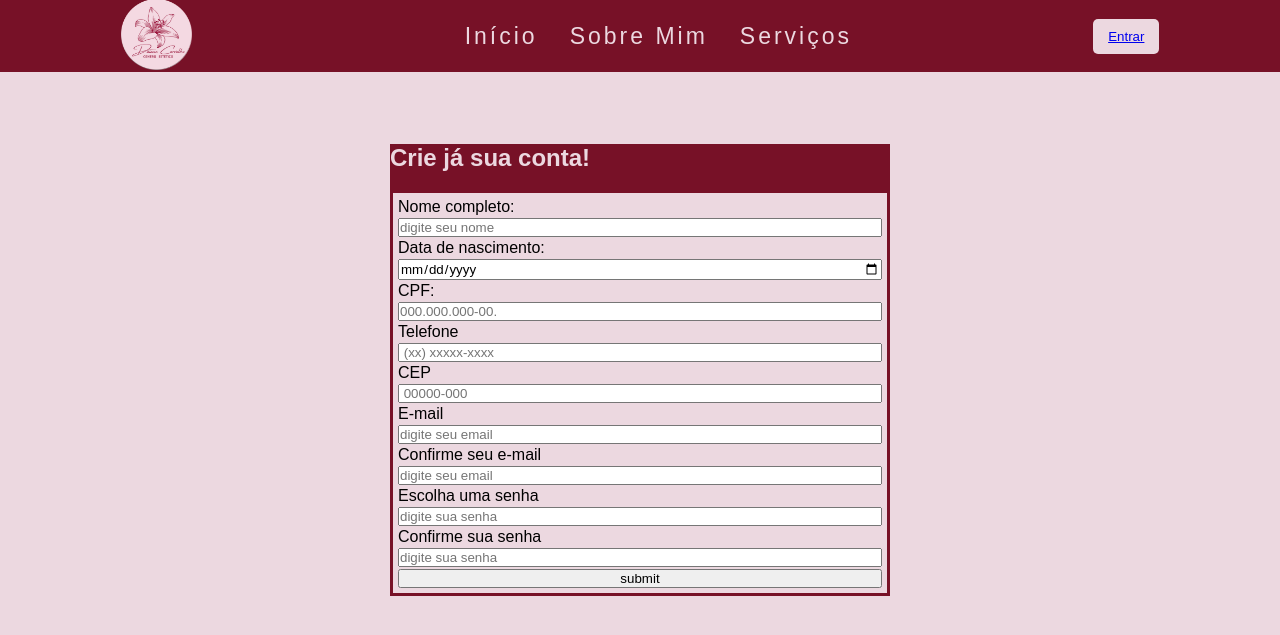
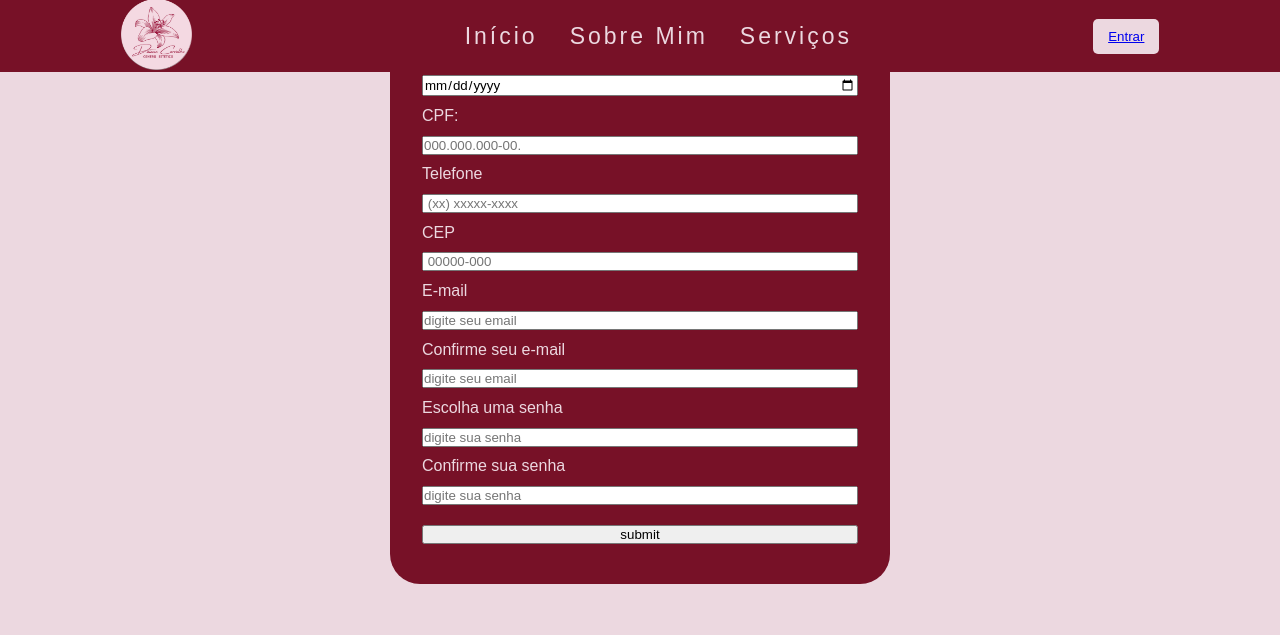
Before and after one commit to SirPablo17/ProjetoIntegrador, a PHP site: page /cadastro.html in a window 1280 px wide. Shown: the top 635 px of the page. Run offline with PHP 8.4, Linux system fonts and the light colour scheme; some web fonts are replaced.

Commit message:
implementação no cadastro padding e adicionei classes

```diff
--- a/cadastro.html
+++ b/cadastro.html
@@ -29,8 +29,9 @@
     <main>
         <div class="cadastro">
 
+
                 <h2> Crie já sua conta!</h2>
-            <form action="">
+                <form action="" class="cadastro_form">
                     <label for="nome">Nome completo:</label>
                     <input type="text" id="nome" placeholder="digite seu nome" required>
 
@@ -61,6 +62,7 @@
                     <input type="button" value="submit">
 
                 </form>
+
         </div>
     </main>
 
--- a/style/cadastro.css
+++ b/style/cadastro.css
@@ -16,26 +16,32 @@ main {
 }
 
 .cadastro{
-    max-width: 500px ;
+    max-width: 50rem ;
     width:100% ;
     display: flex;
     flex-direction: column;
-    margin-top: 30vh;
+    justify-content: center;
+
     background-color: #771127;
+    border-radius: 30px;
+    padding: 1.5rem;
 }
 .cadastro h2{
     color: #ECD8E0;
 
+}
 
-}
-.cadastro form{
-    background-color: #ECD8E0;
-    border: 1px solid  #771127;
+.cadastro_form{
+
     margin-top:20px !important;
-    margin:2px;
-    padding:5px;
+    margin:0.5em;
     gap:2px;
     display: flex;
     flex-direction: column;
+    color: #ECD8E0;
+    justify-content: center;
+}
 
+.cadastro_form input{
+    margin: 2% 0;
 }
```
Lines whose indentation alone changed are shown as unchanged.
